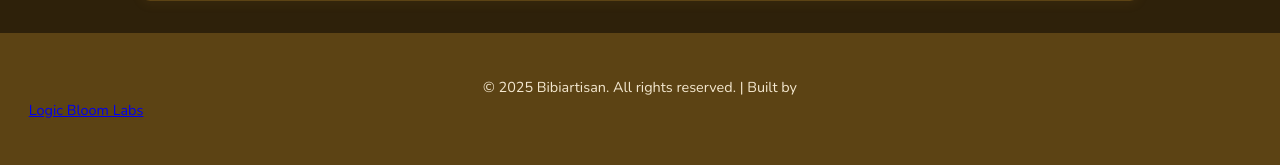
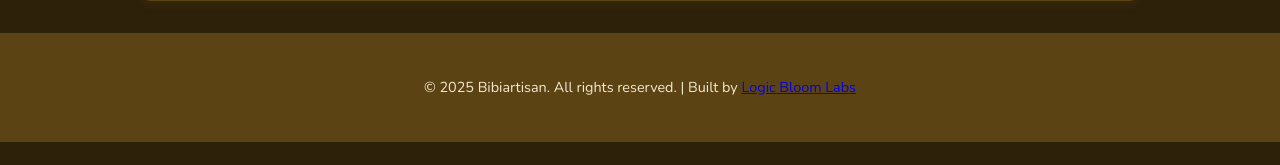
Before and after one commit to Sparexonzy95/tailor_brand, a Django app: page / in a window 1280 px wide. Shown: the part 2624-2789 px from the top of the page. After the commit the page ends 2766 px from the top, so only its background shows below. Run offline with Django 5.2, Linux system fonts and the light colour scheme; data that the repository does not hold is empty; some web fonts are replaced.

Commit message:
Update base.html

```diff
--- a/website/templates/website/base.html
+++ b/website/templates/website/base.html
@@ -231,10 +231,9 @@
     </section>
 
     <!-- Footer -->
-   <footer>
-    <p>© 2025 Bibiartisan. All rights reserved. | Built by <a class="nav-links" id="navLinks" href="https://logicbloomlabs.onrender.com/" target="_blank" rel="noopener">Logic Bloom Labs</a></p>
+ <footer>
+    <p>© 2025 Bibiartisan. All rights reserved. | Built by <a href="https://logicbloomlabs.onrender.com/" target="_blank" rel="noopener">Logic Bloom Labs</a></p>
 </footer>
-
 
     <script>
         const showDialog = document.getElementById('showDialog');
```
